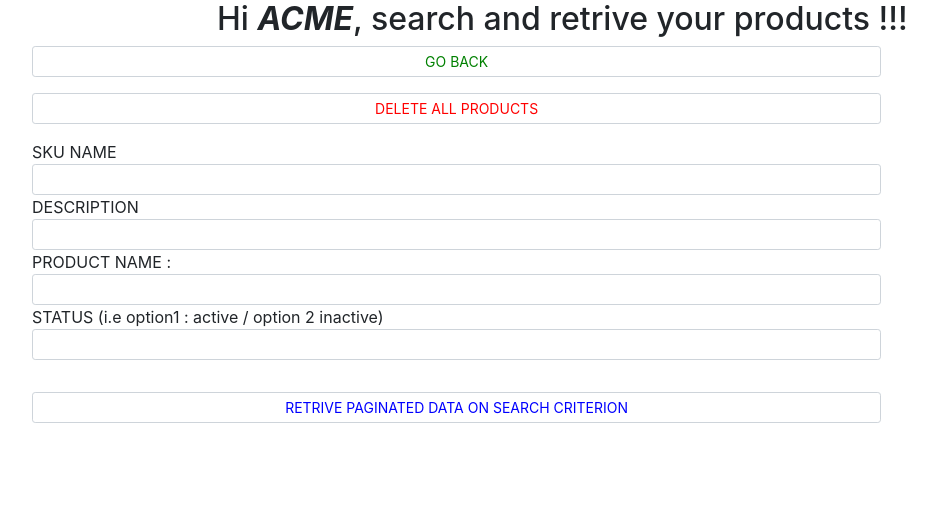
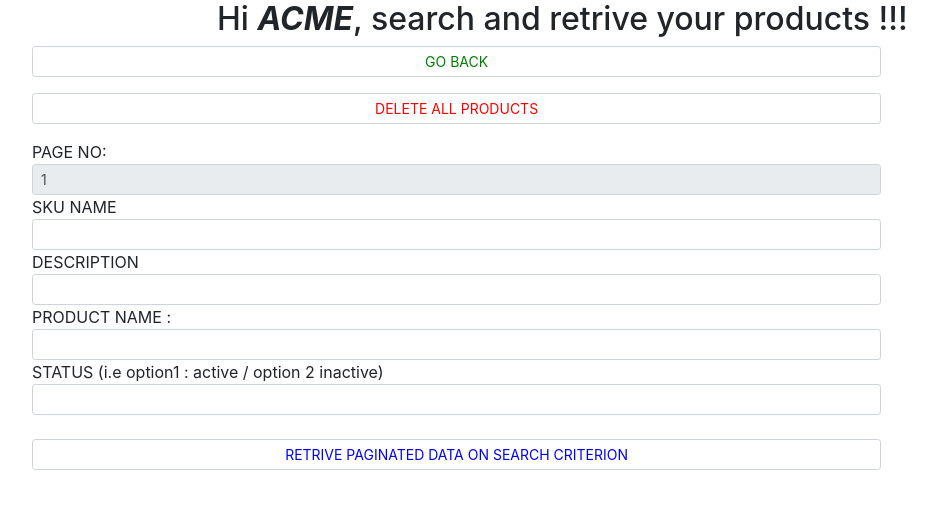
Before and after one commit to impiyush83/import-large-dataset-file-to-db, a Python web app: template coding_challenge_restful/templates/operations.html in a window 1280 px wide. Shown: the top 509 px of the page, without its empty margins (138-1075 px from the left). Run offline with Jinja, Linux system fonts and the light colour scheme; the template is opened without the code that fills it, so the values that code supplies are empty; some libraries are stand-ins or nearby versions.

Commit message:
Added files for uI

```diff
--- a/coding_challenge_restful/basemodel.py
+++ b/coding_challenge_restful/basemodel.py
@@ -9,11 +9,6 @@
         return db.query(cls.model).filter(cls.model.id == model_id).first()
 
     @classmethod
-    def get_all_records(cls):
-        query = db.query(cls.model).order_by(cls.model.id.desc())
-        return query.all()
-
-    @classmethod
     def create_record(cls, values):
         obj = cls.model(**values)
         db.add(obj)
--- a/coding_challenge_restful/templates/operations.html
+++ b/coding_challenge_restful/templates/operations.html
@@ -30,17 +30,24 @@
         </div>
 </div>
 
+
 <div class="container" style="padding-left: 100px;">
-	<form id="fileUploadForm" action="/products" method="post"
-      enctype="multipart/form-data">
-    <fieldset>
-        <div class="form-horizontal">
-            <div class="form-group">
+    <form id="fetch_products">
+    <div class="form-horizontal">
+        <div class="form-group">
+                <div class="row">
+                    <div class="col-md-10">
+                        <h7>PAGE NO:  </h7>
+                        <div class="input-group">
+                            <input type="text" id="page" name="page" value="1" class="form-control form-control-sm" disabled>
+                        </div>
+                    </div>
+                </div>
                 <div class="row">
                     <div class="col-md-10">
                         <h7>SKU NAME </h7>
                         <div class="input-group">
-                            <input type="search" id="sku" name="sku" class="form-control form-control-sm">
+                            <input type="text" id="sku" name="sku" class="form-control form-control-sm">
                         </div>
                     </div>
                 </div>
@@ -48,7 +55,7 @@
                     <div class="col-md-10">
                         <h7>DESCRIPTION </h7>
                         <div class="input-group">
-                            <input type="search" id="description" name="description" class="form-control form-control-sm">
+                            <input type="text" id="description" name="description" class="form-control form-control-sm">
                         </div>
                     </div>
                 </div>
@@ -56,7 +63,7 @@
                     <div class="col-md-10">
                          <h7>PRODUCT NAME :</h7>
                         <div class="input-group">
-                            <input type="search" id="name" name="name" class="form-control form-control-sm">
+                            <input type="text" id="name" name="name" class="form-control form-control-sm">
                         </div>
                     </div>
                 </div>
@@ -64,27 +71,27 @@
                     <div class="col-md-10">
                         <h7>STATUS (i.e option1 : active / option 2 inactive) </h7>
                         <div class="input-group">
-                            <input type="search" id="status" name="status" class="form-control form-control-sm">
+                            <input type="text" id="status" name="status" class="form-control form-control-sm">
                         </div>
                     </div>
                 </div>
-            </div>
-        </div>
-    </fieldset>
-</form>
-</div>
-
-<div class="container" style=" padding-left: 100px;">
-        <div class="form-horizontal">
-            <div class="form-group">
+                </br>
                 <div class="row">
                     <div class="col-md-10">
-                        <input style="color: blue;" type="button" id="fetch_products" value="RETRIVE PAGINATED DATA ON SEARCH CRITERION" class="form-control form-control-sm">
+                        <input style="color: blue;" type="submit" value="RETRIVE PAGINATED DATA ON SEARCH CRITERION" class="form-control form-control-sm">
+                    </div>
+                </div>
+
+                <div class="row" hidden>
+                    <div class="col-md-10">
+                        <input style="color: blue;" type="submit" value="Next page" class="form-control form-control-sm">
                     </div>
                 </div>
             </div>
-        </div>
+    </div>
+      </form>
 </div>
+
 
 
 
@@ -118,36 +125,50 @@
             });
 
             $('#fetch_products').on('click', (function (e) {
-                var object = {};
-                var name =  $('#name').value;
-                if name != "" {
-                    object["name"] = name;
+                var query = "";
+                var name =  $('#name').val();
+                if (name != "")
+                {
+                    query = query + "name=" + name;
                 }
-                var designation = $('#name').value;
-                if designation != "" {
-                    object["designation"] = designation;
+                var description = $('#description').val();
+                if (description != "")
+                {
+                    query = query + "&description=" + description;
                 }
-                var status = $('#name').value;
-                if status != "" {
-                    object["status"] = status;
+                var status = $('#status').val();
+                if (status != "")
+                {
+                query = query + "&status=" + status;
                 }
-                var sku = $('#name').value;
-                if sku != "" {
-                    object["sku"] = sku;
+                var page = $('#page').val();
+                if (page != "")
+                {
+                    query = query + "&page=" + page;
                 }
-                console.log(object);
+                var sku = $('#sku').val();
+                if (sku != "")
+                {
+                     query = query + "&sku=" + sku;
+                }
+                alert(query);
                 $.ajax({
                     type: 'GET',
                     url: "products",
-                    data: object,
+                    data: query,
                     datatype: 'json',
                     cache: false,
                     contentType: "application/json; charset=utf-8",
-                    processData: false
+                    processData: false,
+                    success: function (data) {
+                        alert("Success");
+                    },
+                    error: function (data) {
+                        alert("ERROR " + data.status + " " + data.statusText + " : "+data.responseJSON.message);
+                        location.reload();
+                    }
                 });
             }));
         });
 
-
-
 </script>
```
Also changed, not shown: coding_challenge_restful/core/filter_params_pagination.py (added, +10 -0 lines), coding_challenge_restful/model_methods/product_methods.py (+22 -5 lines), coding_challenge_restful/resources/products.py (+23 -5 lines).
